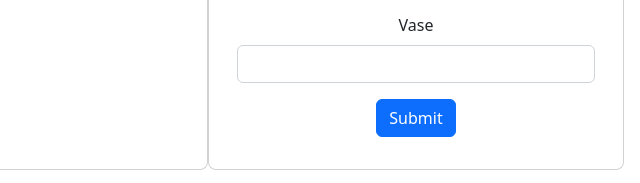
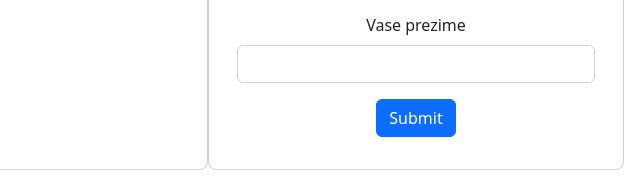
Before and after one commit to Aiden377/materijal, a plain HTML site: page index.html in a window 1280 px wide. Shown: the part 422-605 px from the top of the page, 640-1280 px from the left. Drawn offline with nearby package versions, Linux system fonts and the light colour scheme.

Commit message:
fix typo

```diff
--- a/index.html
+++ b/index.html
@@ -125,7 +125,7 @@
                               <div id="emailHelp" class="form-text">We'll never share your email with anyone else.</div>
                             </div>
                             <div class="mb-3">
-                              <label for="exampleInputPassword1" class="form-label">Vase</label>
+                              <label for="exampleInputPassword1" class="form-label">Vase prezime</label>
                               <input  class="form-control" id="input-prezime">
                             </div>
 
```
